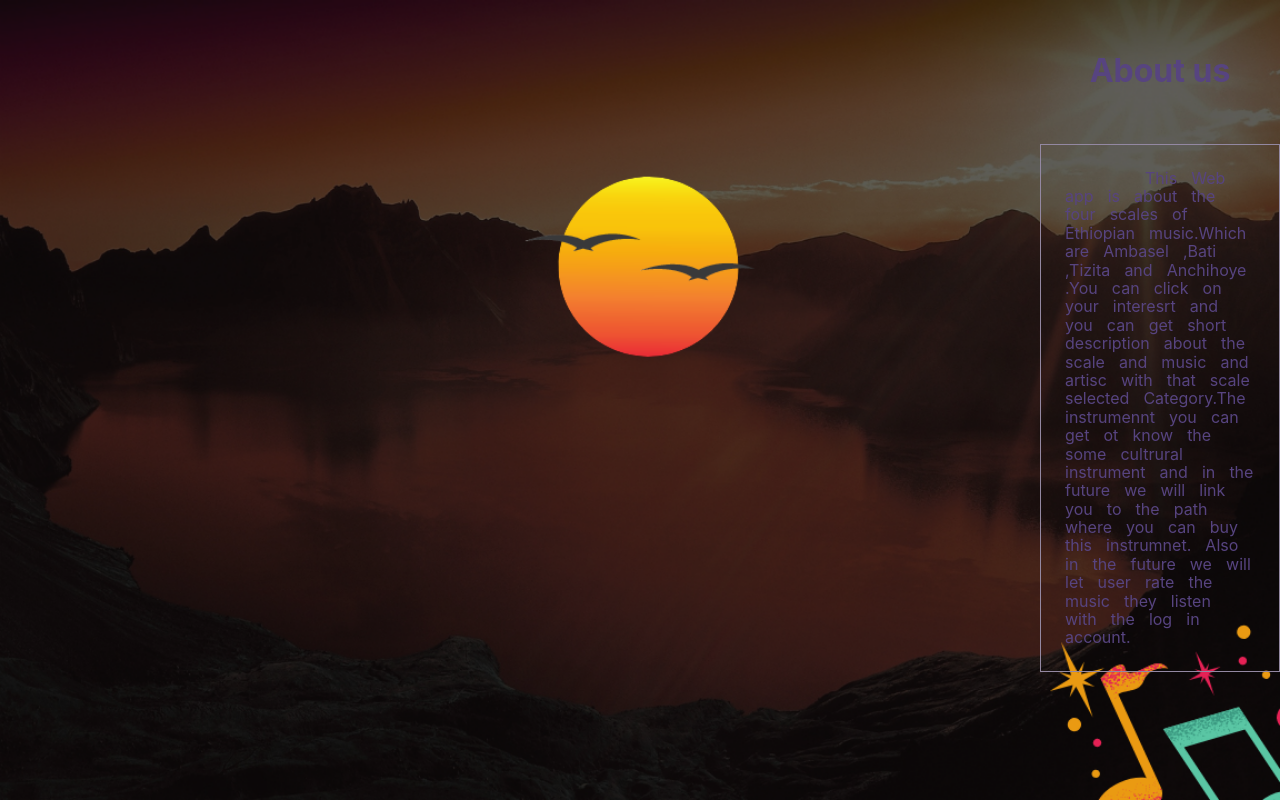
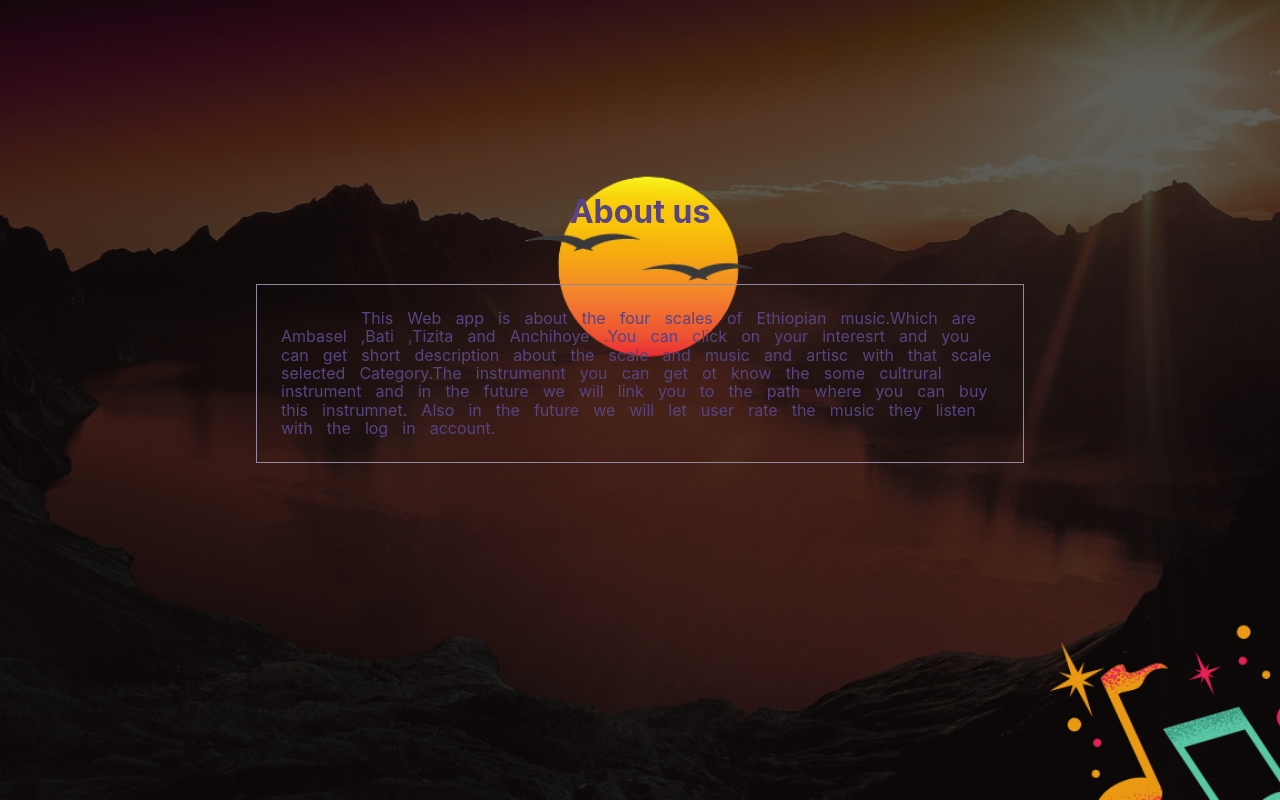
Before and after one commit to githiwi/ZEFEN, a React (Create React App) app: page /About in a window 1280 px wide. Built offline with nearby package versions, Linux system fonts and the light colour scheme.

Commit message:
some clean up

```diff
--- a/src/component/About/About.css
+++ b/src/component/About/About.css
@@ -1,9 +1,12 @@
 .about {
   position: absolute;
-  left: 65rem;
+  top: 20%;
+  left: 20%;
+  right: 20%;
   color: #574480;
 }
 .about h1 {
+  margin-top: 0.1rem;
   text-align: center;
   padding: 2rem;
 }
--- a/src/component/Details.css
+++ b/src/component/Details.css
@@ -6,7 +6,8 @@
   position: absolute;
   left: 70rem;
   color: #574480;
-
+  box-shadow: 5px 5px 15px 5px purple;
+  opacity: 0.5;
   background-color: #beafc2;
   border: 1rem;
   padding: 5rem;
--- a/src/component/Search/ArtistDetailData.js
+++ b/src/component/Search/ArtistDetailData.js
@@ -11,61 +11,70 @@ const artistDetailData = [
     first_name: "Aster",
     last_name: "Aweke",
     image: "/assets/img/aster.jpg",
-
+    music: "/assets/music/asterewedalew.mp3"
   },
   {
     id: 3,
     first_name: "Egegayehu",
     last_name: "shebabaw",
     image: "/assets/img/gigi.jpeg",
+    music: "/assets/music/gigiabayie.mp3"
   },
   {
     id: 4,
     first_name: "Mehamud",
     last_name: "ahmed",
     image: "/assets/img/mehamud.jpg",
+    music: "/assets/music/mahmoudegdayenesh.mp3"
   },
   {
     id: 5,
     first_name: "Kuku",
     last_name: "Sebesebe",
     image: "/assets/img/kukusebsebe.jpg",
+    music: "/assets/music/kukumotihen.mp3"
   },
   {
     id: 6,
     first_name: "Mulatu",
     last_name: "Astateke",
     image: "/assets/img/mulatu.jpg",
+    music: "/assets/music/asterewedalew.mp3"
   },
   {
     id: 7,
     first_name: "Teddy",
     last_name: "Afro",
     image: "/assets/img/TeddyAfro.jpg",
+    music: "/assets/music/teddy.mp3"
   },
   {
     id: 8,
     first_name: "Veronica",
     last_name: "Adane",
     image: "/assets/img/veronica.jpg",
+    music: "/assets/music/gigiabayie.mp3"
   },
   {
     id: 9,
     first_name: "Abera",
     last_name: "Mola",
     image: "/assets/img/gashaberamola.jpg",
+    music: "/assets/music/asterewedalew.mp3"
   },
   {
     id: 10,
     first_name: "Maritu",
     last_name: "Legese",
     image: "/assets/img/maritu.jpeg",
+    music: "/assets/music/asterewedalew.mp3"
   },
   {
     id: 20,
     first_name: "Aster",
     last_name: "Aweke",
     image: "/assets/img/aster.jpg",
+    music: "/assets/music/asterewedalew.mp3"
 
   },
 ];
```
